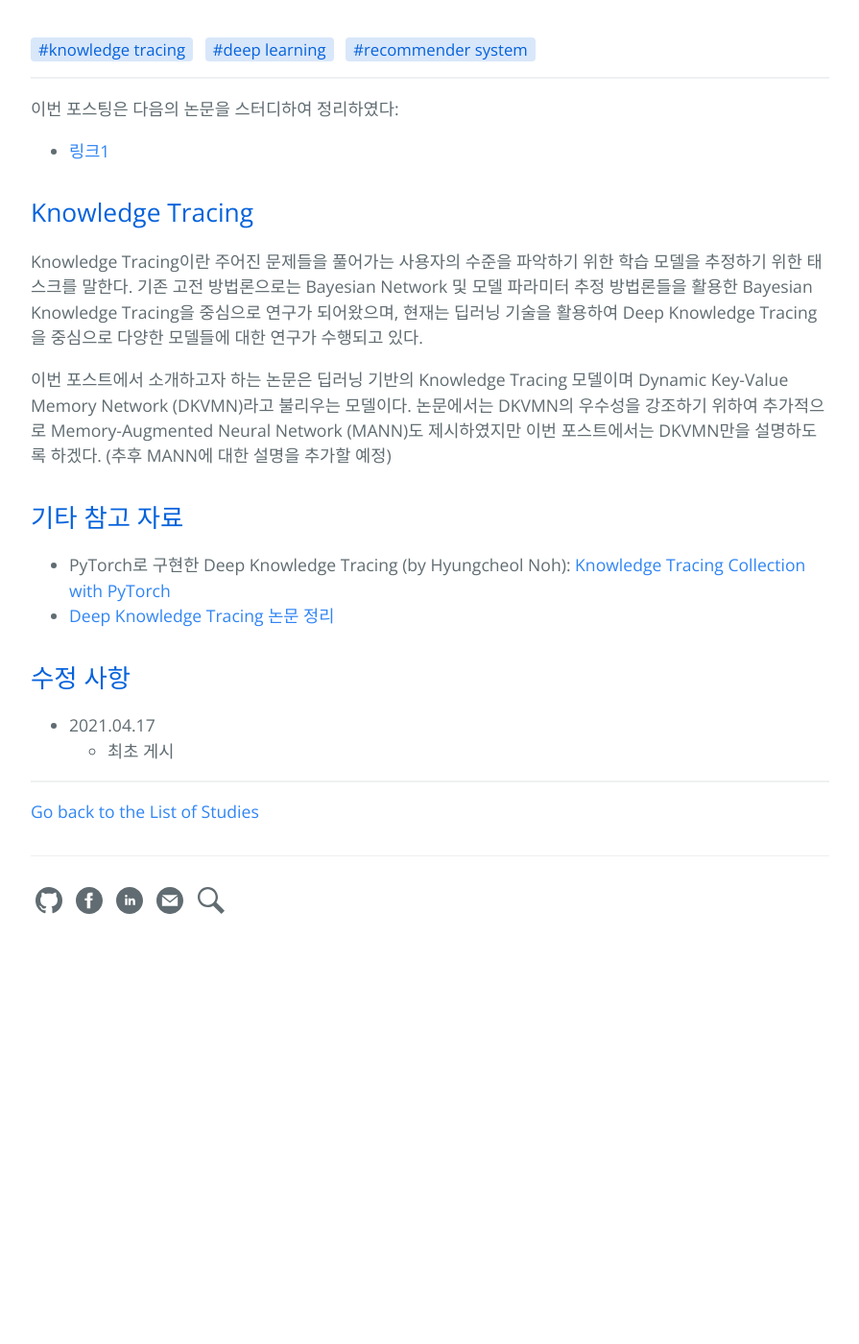
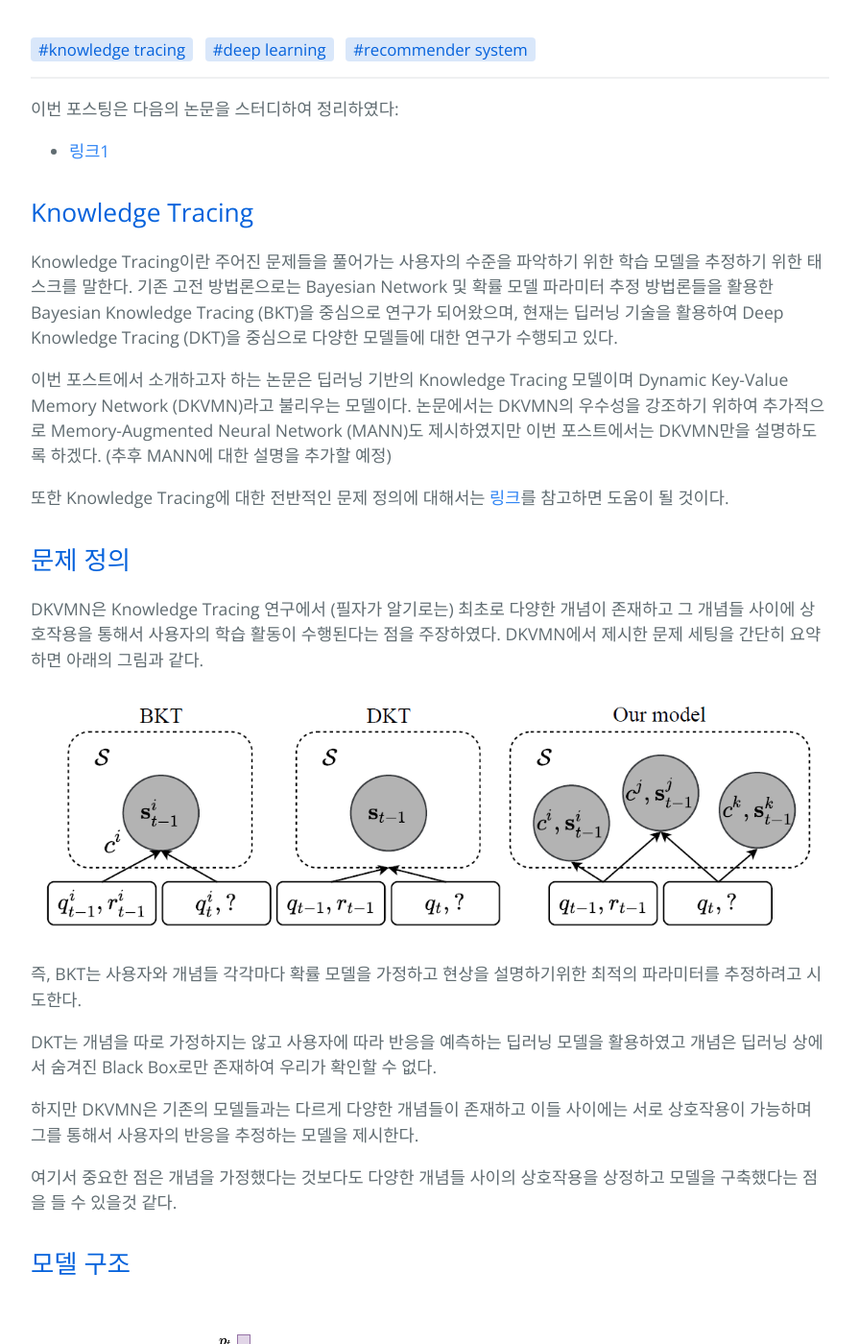
Before and after one commit to hcnoh/hcnoh.github.io, a Jekyll site: the page built from _posts/2021-04-17-dkvmn.md, in a window 1280 px wide and 1400 px high, scrolled down 563 px. Shown: the whole window at 96% size, without its empty margins (192-1087 px from the left). Built offline with Jekyll 4.4.1, drawn with Linux system fonts in a browser that asks for light colours; comment, search, counter and statistics services are not loaded; before the commit the page ends 1569 px from its top, so only the background shows below that; some of the changed text lies outside the part shown.

Commit message:
modified a post

```diff
--- a/_posts/2021-04-17-dkvmn.md
+++ b/_posts/2021-04-17-dkvmn.md
@@ -19,9 +19,33 @@
 - [링크1](https://arxiv.org/pdf/1611.08108.pdf)
 
 ## Knowledge Tracing
-Knowledge Tracing이란 주어진 문제들을 풀어가는 사용자의 수준을 파악하기 위한 학습 모델을 추정하기 위한 태스크를 말한다. 기존 고전 방법론으로는 Bayesian Network 및 모델 파라미터 추정 방법론들을 활용한 Bayesian Knowledge Tracing을 중심으로 연구가 되어왔으며, 현재는 딥러닝 기술을 활용하여 Deep Knowledge Tracing을 중심으로 다양한 모델들에 대한 연구가 수행되고 있다.
+Knowledge Tracing이란 주어진 문제들을 풀어가는 사용자의 수준을 파악하기 위한 학습 모델을 추정하기 위한 태스크를 말한다. 기존 고전 방법론으로는 Bayesian Network 및 확률 모델 파라미터 추정 방법론들을 활용한 Bayesian Knowledge Tracing (BKT)을 중심으로 연구가 되어왔으며, 현재는 딥러닝 기술을 활용하여 Deep Knowledge Tracing (DKT)을 중심으로 다양한 모델들에 대한 연구가 수행되고 있다.
 
 이번 포스트에서 소개하고자 하는 논문은 딥러닝 기반의 Knowledge Tracing 모델이며 Dynamic Key-Value Memory Network (DKVMN)라고 불리우는 모델이다. 논문에서는 DKVMN의 우수성을 강조하기 위하여 추가적으로 Memory-Augmented Neural Network (MANN)도 제시하였지만 이번 포스트에서는 DKVMN만을 설명하도록 하겠다. (추후 MANN에 대한 설명을 추가할 예정)
+
+또한 Knowledge Tracing에 대한 전반적인 문제 정의에 대해서는 [링크](https://hcnoh.github.io/2019-06-14-deep-knowledge-tracing)를 참고하면 도움이 될 것이다.
+
+## 문제 정의
+DKVMN은 Knowledge Tracing 연구에서 (필자가 알기로는) 최초로 다양한 개념이 존재하고 그 개념들 사이에 상호작용을 통해서 사용자의 학습 활동이 수행된다는 점을 주장하였다. DKVMN에서 제시한 문제 세팅을 간단히 요약하면 아래의 그림과 같다.
+
+![](/assets/img/2021-04-17-dkvmn/2021-04-17-dkvmn_2021-04-17-15-36-03.png)
+
+즉, BKT는 사용자와 개념들 각각마다 확률 모델을 가정하고 현상을 설명하기위한 최적의 파라미터를 추정하려고 시도한다.
+
+DKT는 개념을 따로 가정하지는 않고 사용자에 따라 반응을 예측하는 딥러닝 모델을 활용하였고 개념은 딥러닝 상에서 숨겨진 Black Box로만 존재하여 우리가 확인할 수 없다.
+
+하지만 DKVMN은 기존의 모델들과는 다르게 다양한 개념들이 존재하고 이들 사이에는 서로 상호작용이 가능하며 그를 통해서 사용자의 반응을 추정하는 모델을 제시한다.
+
+여기서 중요한 점은 개념을 가정했다는 것보다도 다양한 개념들 사이의 상호작용을 상정하고 모델을 구축했다는 점을 들 수 있을것 같다.
+
+## 모델 구조
+![](/assets/img/2021-04-17-dkvmn/2021-04-17-dkvmn_2021-04-17-15-44-28.png)
+
+DKVMN의 모델 구조는 MANN 모델 구조에서 External Memory Matrix를 Value Matrix $$\mathbf{M}_t^v$$ 및 Key Matrix $$\mathbf{M}^k$$로 나누는 방식으로 구현하였다.
+
+Value Matrix $$\mathbf{M}^v_t$$는 $$d_v\times N$$의 크기를 가지고 있으며 $$N$$개의 Latent Concept들 $$\{ c^1, c^2, \cdots, c^N \}$$ 각각에 대한 사용자의 Concept States $$\{ \mathbf{s}_t^1, \mathbf{s}_t^2, \cdots, \mathbf{s}_t^N \}$$을 인코딩하고 있다. 밑첨자 $$t$$가 들어있는 이유는 모델의 추론 과정에서 이 메모리 값들은 시간에 따라서 동적으로(Dynamic) 변화한다는 의미이며 이것이 DKVMN의 이름을 가지게 된 이유라고 볼 수 있다.
+
+반면 Key Matrix $$\mathbf{M}^k$$는 $$N$$개의 Latent Concept들 $$\{ c^1, c^2, \cdots, c^N \}$$을 인코딩하고 있는 행렬이며 모델의 추론 과정에서 시간과 관계없이 변하지않는 Static한 메모리라고 볼 수 있다.
 
 ## 기타 참고 자료
 - PyTorch로 구현한 Deep Knowledge Tracing (by Hyungcheol Noh): [Knowledge Tracing Collection with PyTorch](https://github.com/hcnoh/knowledge-tracing-collection-pytorch)
@@ -29,4 +53,4 @@
 
 ## 수정 사항
 - 2021.04.17
-    - 최초 게시
+    - 최초 게시 (현재 작성 진행중)
```
Also changed, not shown: assets/img/2021-04-17-dkvmn/2021-04-17-dkvmn_2021-04-17-15-36-03.png (added), assets/img/2021-04-17-dkvmn/2021-04-17-dkvmn_2021-04-17-15-44-28.png (added).
